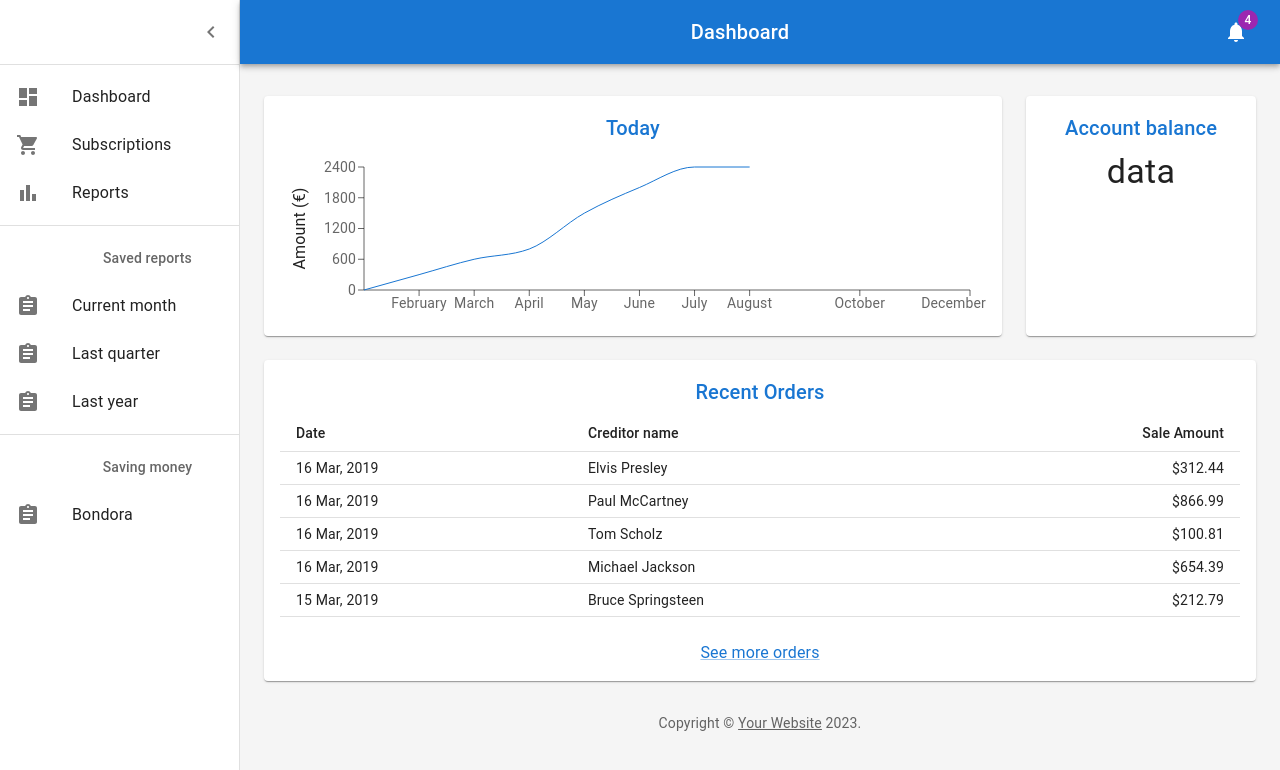
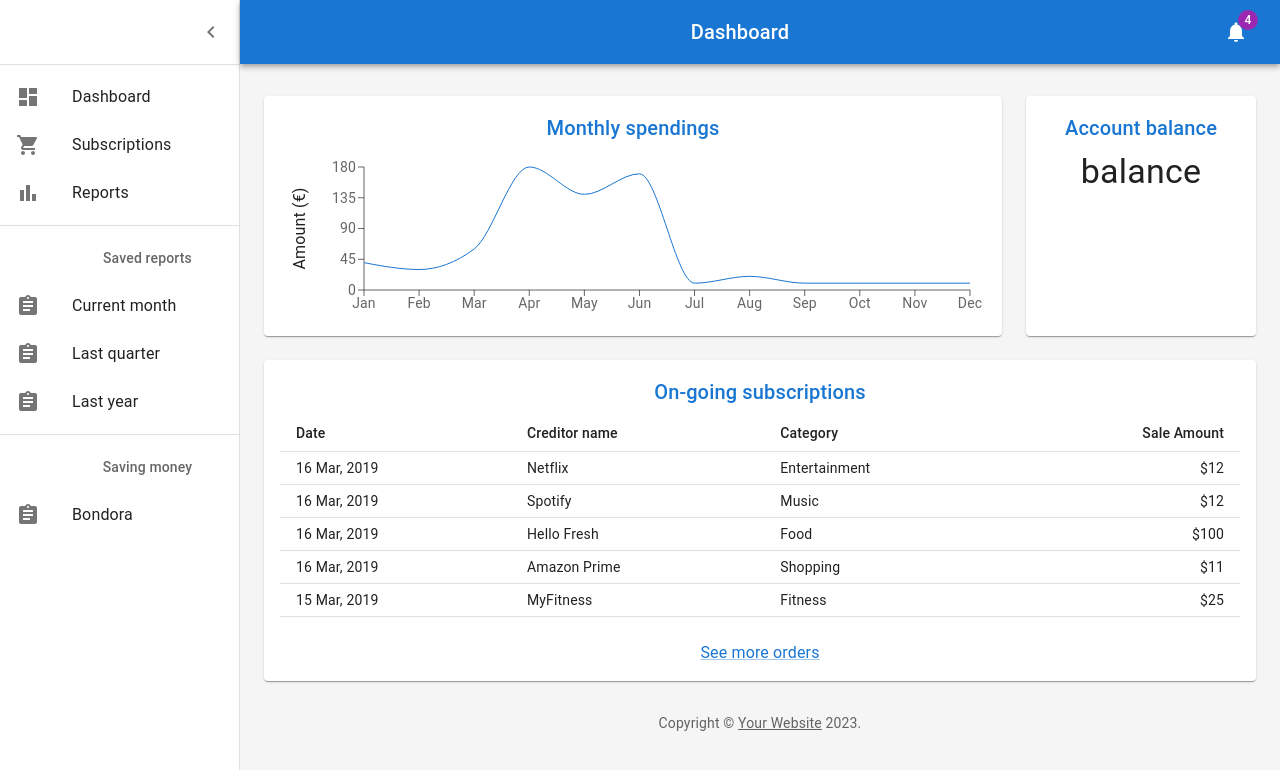
Before and after one commit to raigoj/bondora-hackathon, a React (Create React App) app in the folder bondora/: page /home in a window 1280 px wide. Shown: the top 770 px of the page. Built offline with nearby package versions, Linux system fonts and the light colour scheme.

Commit message:
fixes front end

```diff
--- a/bondora/src/components/Chart.js
+++ b/bondora/src/components/Chart.js
@@ -16,18 +16,18 @@ function createData(time, amount) {
 }
 
 const data = [
-	createData("January", 0),
-	createData("February", 300),
-	createData("March", 600),
-	createData("April", 800),
-	createData("May", 1500),
-	createData("June", 2000),
-	createData("July", 2400),
-	createData("August", 2400),
-	createData("September", undefined),
-	createData("October", undefined),
-	createData("November", undefined),
-	createData("December", undefined),
+	createData("Jan", 40),
+	createData("Feb", 30),
+	createData("Mar", 60),
+	createData("Apr", 180),
+	createData("May", 140),
+	createData("Jun", 170),
+	createData("Jul", 10),
+	createData("Aug", 20),
+	createData("Sep", 10),
+	createData("Oct", 10),
+	createData("Nov", 10),
+	createData("Dec", 10),
 ];
 
 export default function Chart() {
@@ -35,7 +35,7 @@ export default function Chart() {
 
 	return (
 		<React.Fragment>
-			<Title>Today</Title>
+			<Title>Monthly spendings</Title>
 			<ResponsiveContainer>
 				<LineChart
 					data={data}
--- a/bondora/src/components/Deposits.js
+++ b/bondora/src/components/Deposits.js
@@ -13,7 +13,7 @@ export default function Deposits() {
 			<Title>Account balance</Title>
 			<Typography component="p" variant="h4">
 				{/* $3,024.00 */}
-				data
+				balance
 			</Typography>
 			<Typography color="text.secondary" sx={{ flex: 1 }}>
 				{/* on 15 March, 2019 */}
--- a/bondora/src/components/Orders.js
+++ b/bondora/src/components/Orders.js
@@ -8,51 +8,16 @@ import TableRow from "@mui/material/TableRow";
 import Title from "./Title";
 
 // Generate Order Data
-function createData(id, date, name, shipTo, paymentMethod, amount) {
-	return { id, date, name, shipTo, paymentMethod, amount };
+function createData(id, date, name, shipTo, category, amount) {
+	return { id, date, name, shipTo, category, amount };
 }
 
 const rows = [
-	createData(
-		0,
-		"16 Mar, 2019",
-		"Elvis Presley",
-		"Tupelo, MS",
-		"VISA ⠀•••• 3719",
-		312.44
-	),
-	createData(
-		1,
-		"16 Mar, 2019",
-		"Paul McCartney",
-		"London, UK",
-		"VISA ⠀•••• 2574",
-		866.99
-	),
-	createData(
-		2,
-		"16 Mar, 2019",
-		"Tom Scholz",
-		"Boston, MA",
-		"MC ⠀•••• 1253",
-		100.81
-	),
-	createData(
-		3,
-		"16 Mar, 2019",
-		"Michael Jackson",
-		"Gary, IN",
-		"AMEX ⠀•••• 2000",
-		654.39
-	),
-	createData(
-		4,
-		"15 Mar, 2019",
-		"Bruce Springsteen",
-		"Long Branch, NJ",
-		"VISA ⠀•••• 5919",
-		212.79
-	),
+	createData(0, "16 Mar, 2019", "Netflix", "Tupelo, MS", "Entertainment", 12),
+	createData(1, "16 Mar, 2019", "Spotify", "London, UK", "Music", 12),
+	createData(2, "16 Mar, 2019", "Hello Fresh", "Boston, MA", "Food", 100),
+	createData(3, "16 Mar, 2019", "Amazon Prime", "Gary, IN", "Shopping", 11),
+	createData(4, "15 Mar, 2019", "MyFitness", "Long Branch, NJ", "Fitness", 25),
 ];
 
 function preventDefault(event) {
@@ -62,14 +27,14 @@ function preventDefault(event) {
 export default function Orders() {
 	return (
 		<React.Fragment>
-			<Title>Recent Orders</Title>
+			<Title>On-going subscriptions</Title>
 			<Table size="small">
 				<TableHead>
 					<TableRow>
 						<TableCell>Date</TableCell>
 						<TableCell>Creditor name</TableCell>
-						{/* <TableCell>Ship To</TableCell>
-						<TableCell>Payment Method</TableCell> */}
+						{/* {/* <TableCell>Ship To</TableCell> */}
+						<TableCell>Category</TableCell>
 						<TableCell align="right">Sale Amount</TableCell>
 					</TableRow>
 				</TableHead>
@@ -78,8 +43,8 @@ export default function Orders() {
 						<TableRow key={row.id}>
 							<TableCell>{row.date}</TableCell>
 							<TableCell>{row.name}</TableCell>
-							{/* <TableCell>{row.shipTo}</TableCell>
-							<TableCell>{row.paymentMethod}</TableCell> */}
+							{/* <TableCell>{row.shipTo}</TableCell>*/}
+							<TableCell>{row.category}</TableCell>
 							<TableCell align="right">{`$${row.amount}`}</TableCell>
 						</TableRow>
 					))}
```
